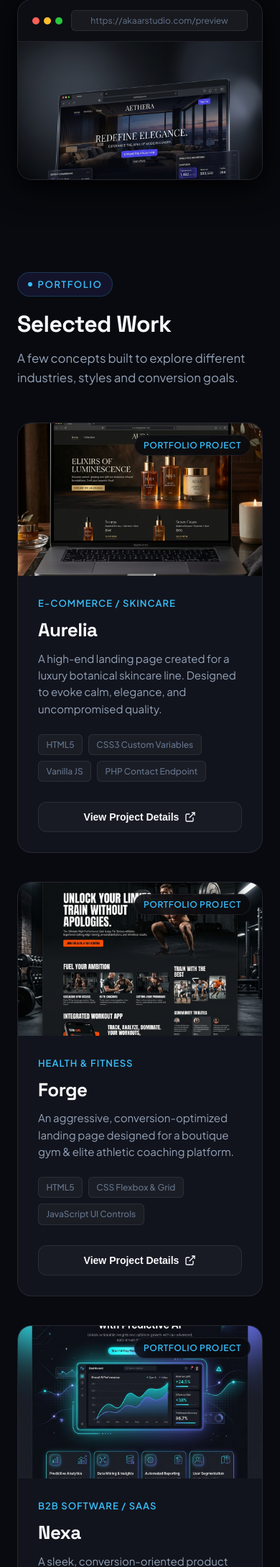
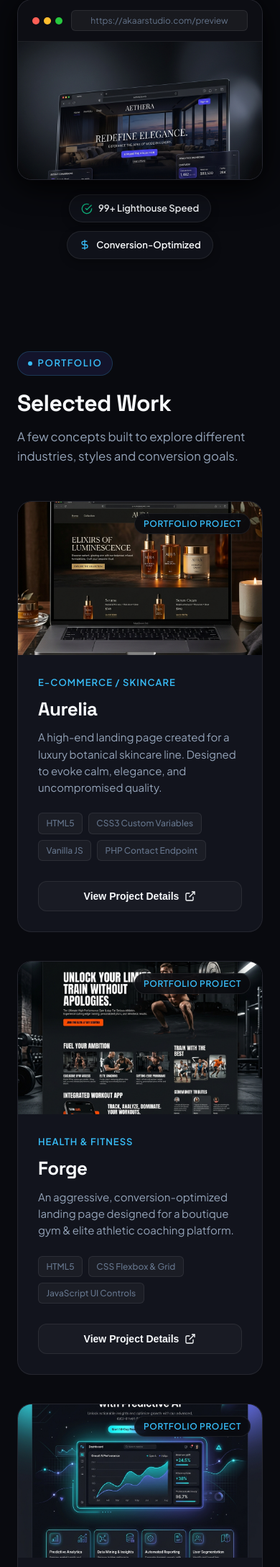
Before and after one commit to VARUN2462006/portfolio, a PHP site: page / in a window 390 px wide. Shown: the part 735-2912 px from the top of the page at 72% size. Run offline with PHP 8.4, Linux system fonts and the light colour scheme; data comes from the database, SQL or seed files in the repository.

Commit message:
Optimize smartphone and PC cross-compatibility, responsive touch navigation, project modals, and static host contact fallback

```diff
--- a/assets/css/styles.css
+++ b/assets/css/styles.css
@@ -619,6 +621,35 @@ h1, h2, h3, h4 {
 @keyframes floatBounce {
   0% { transform: translateY(0); }
   100% { transform: translateY(-10px); }
+}
+
+/* Mobile Badge Container for Hero Mockup */
+.hero-mobile-badges {
+  display: flex;
+  flex-wrap: wrap;
+  justify-content: center;
+  gap: 0.75rem;
+  margin-top: 1.25rem;
+}
+
+@media (min-width: 1024px) {
+  .hero-mobile-badges {
+    display: none;
+  }
+}
+
+.hero-badge-pill {
+  display: inline-flex;
+  align-items: center;
+  gap: 0.5rem;
+  background: rgba(18, 20, 29, 0.85);
+  border: 1px solid var(--border-color);
+  padding: 0.5rem 1rem;
+  border-radius: var(--radius-pill);
+  font-size: 0.8125rem;
+  font-weight: 600;
+  color: var(--text-primary);
+  box-shadow: var(--shadow-sm);
 }
 
 /* --- Selected Work Section --- */
--- a/index.php
+++ b/index.php
@@ -6,7 +6,7 @@ $portfolioProjects = getProjectsList();
 <html lang="en">
 <head>
     <meta charset="UTF-8">
-    <meta name="viewport" content="width=device-width, initial-scale=1.0">
+    <meta name="viewport" content="width=device-width, initial-scale=1.0, maximum-scale=5.0">
     <title>AKAAR STUDIO — Modern Landing Pages That Convert</title>
     <meta name="description" content="We design and build modern, responsive landing pages for businesses, creators and startups that want to make a stronger first impression online.">
     <meta name="author" content="AKAAR Studio">
@@ -143,6 +143,17 @@ $portfolioProjects = getProjectsList();
                     </div>
                     <div class="hero-img-wrap">
                         <img src="assets/images/hero_preview.png" alt="AKAAR Studio Landing Page Preview Showcase" loading="eager">
+                    </div>
+                </div>
+
+                <div class="hero-mobile-badges">
+                    <div class="hero-badge-pill">
+                        <svg width="16" height="16" viewBox="0 0 24 24" fill="none" stroke="#10B981" stroke-width="2"><path d="M22 11.08V12a10 10 0 1 1-5.93-9.14"/><polyline points="22 4 12 14.01 9 11.01"/></svg>
+                        <span>99+ Lighthouse Speed</span>
+                    </div>
+                    <div class="hero-badge-pill">
+                        <svg width="16" height="16" viewBox="0 0 24 24" fill="none" stroke="#38BDF8" stroke-width="2"><path d="M12 2v20M17 5H9.5a3.5 3.5 0 0 0 0 7h5a3.5 3.5 0 0 1 0 7H6"/></svg>
+                        <span>Conversion-Optimized</span>
                     </div>
                 </div>
             </div>
```
Also changed, not shown: other parts of assets/css/styles.css (+40 -7 lines), assets/js/main.js (+53 -24 lines), index.html (+12 -1 lines).
